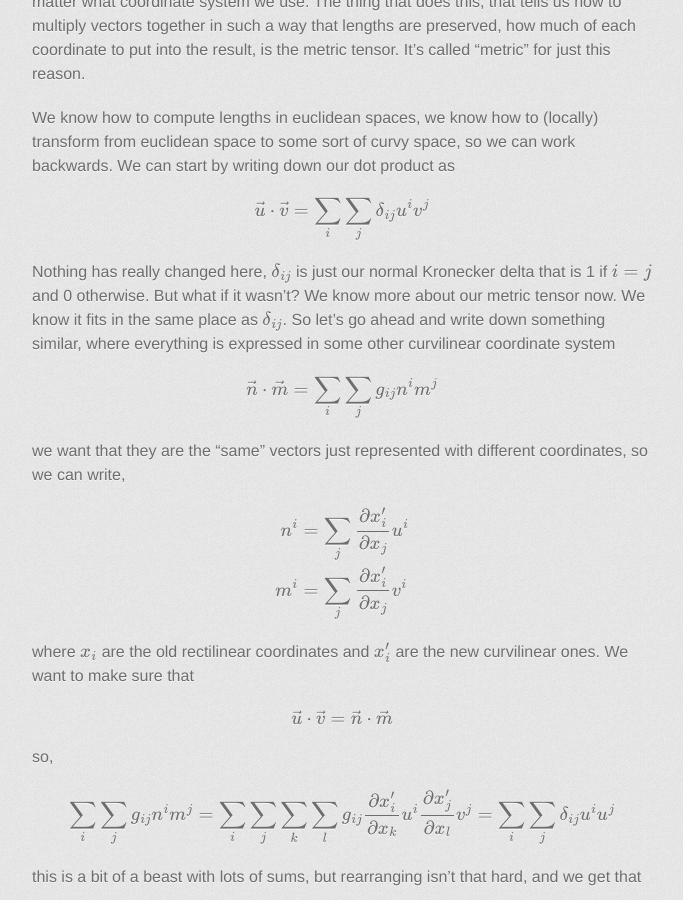
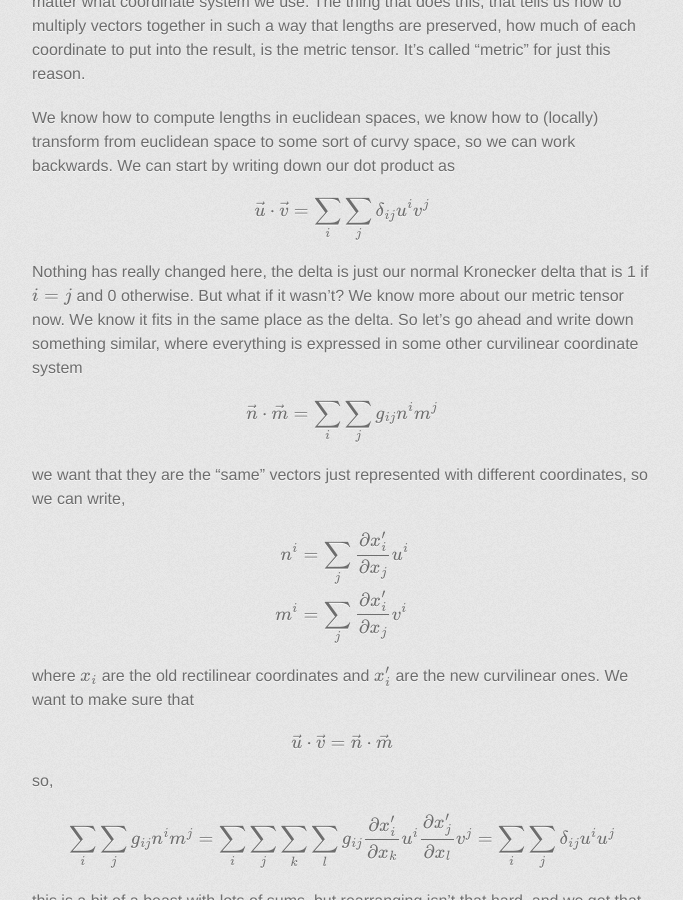
Before and after one commit to edinburgh-rbm/mois-examples, a Jekyll site: the page built from metrics/notes.md, in a window 1280 px wide and 900 px high, scrolled down 1726 px. Shown: the whole window, without its empty margins (298-981 px from the left). Built offline with Jekyll 4.4.1, drawn with Linux system fonts in a browser that asks for light colours; some web fonts are replaced; formulas are drawn with MathJax 3; a script that is not in the unit is left out.

Commit message:
add notes on metric tensors

```diff
--- a/metrics/notes.md
+++ b/metrics/notes.md
@@ -109,14 +109,12 @@ $$
 $$
 
 Nothing has really changed here,
-\\(\delta_{ij}\\)
-is just our normal
+the delta is just our normal
 Kronecker delta that is 1 if
 \\(i = j\\)
 and 0 otherwise. But what if it
 wasn't? We know more about our metric tensor now. We know it fits in
-the same place as
-\\(\delta_{ij}\\).
+the same place as the delta.
 So let's go ahead and write down
 something similar, where everything is expressed in some other
 curvilinear coordinate system
```
